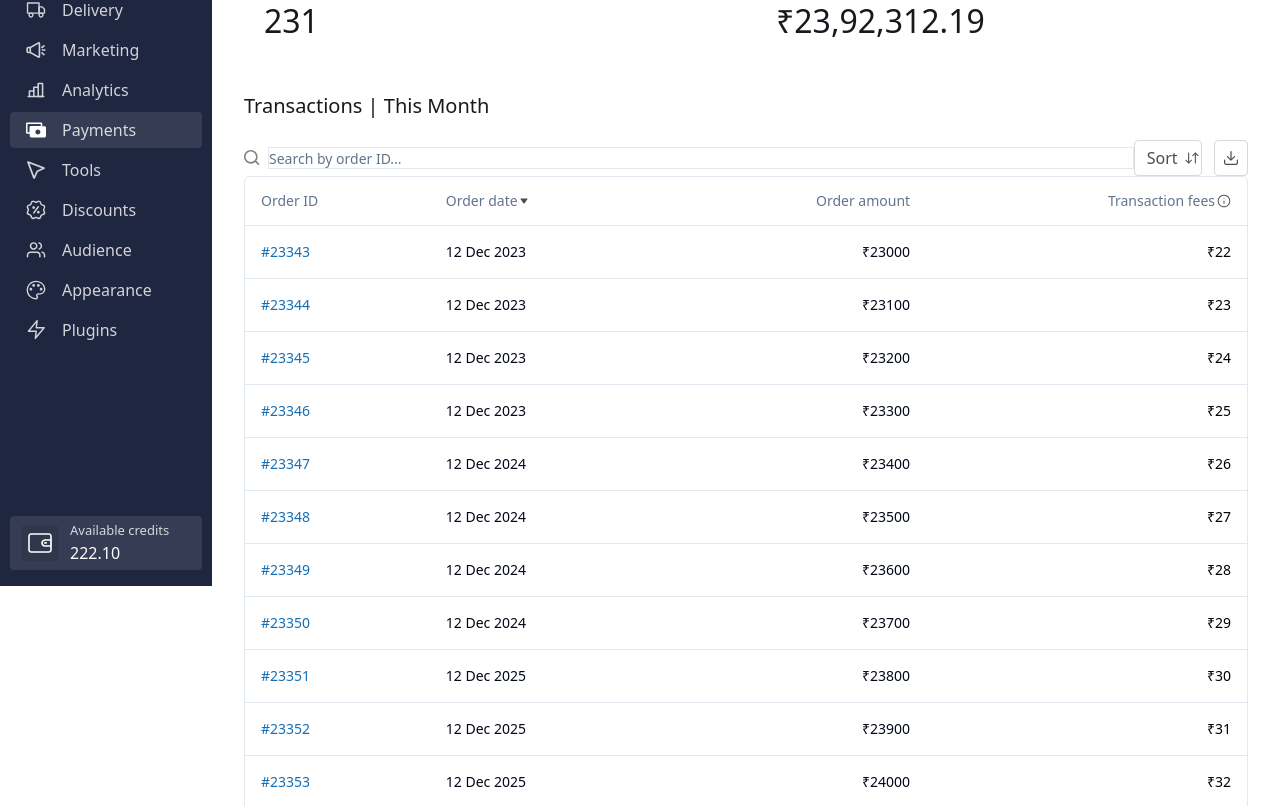
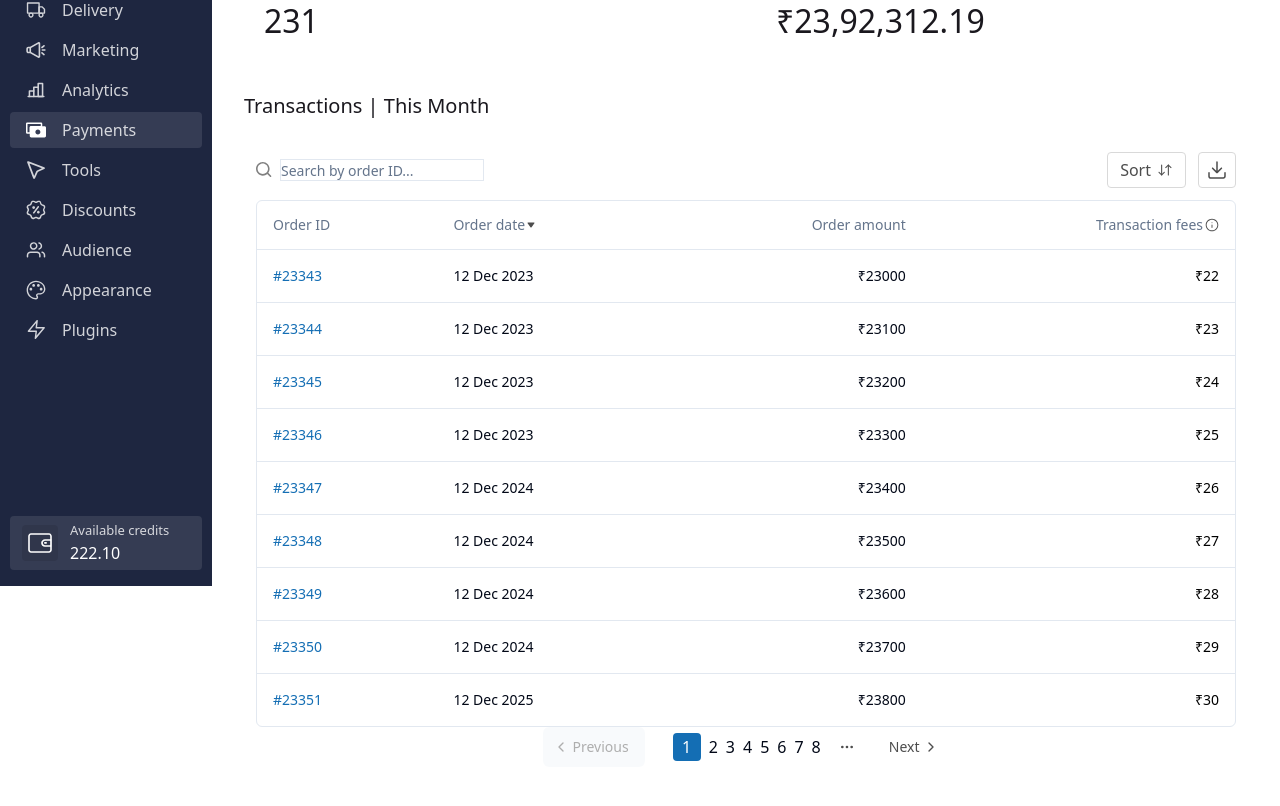
Before and after one commit to notpritam/dukkan-payout, a Next.js app: page / in a window 1280 px wide. Shown: the part 214-1020 px from the top of the page. Built offline with nearby package versions, Linux system fonts and the light colour scheme.

Commit message:
Refactor pagination component and update items per page

```diff
--- a/app/page.js
+++ b/app/page.js
@@ -17,7 +17,7 @@ import { useEffect, useState } from "react";
 
 export default function Home() {
   const data = [];
-  for (let i = 0; i < 100; i++) {
+  for (let i = 0; i < 500; i++) {
     data.push({
       orderId: "#" + (23343 + i),
       orderDate: `12 Dec 20${23 + Math.floor(i / 4)}`,
@@ -86,7 +86,7 @@ export default function Home() {
   const [searchValue, setSearchValue] = useState("");
 
   const [currentPage, setCurrentPage] = useState(1);
-  const [itemsPerPage, setItemsPerPage] = useState(5);
+  const [itemsPerPage, setItemsPerPage] = useState(9);
 
   const lastIndexOfLastItem = currentPage * itemsPerPage;
   const indexOfFirstItem = lastIndexOfLastItem - itemsPerPage;
@@ -164,13 +164,14 @@ export default function Home() {
             </span>
           </div>
 
-          <div className="flex justify-between">
-            <div className="bg-white w-full flex gap-2 items-center rounded-[6px]">
+          <div className="p-[12px] pb-[24px]">
+            <div className="flex justify-between mb-[12px]">
+              <div className="bg-white  flex gap-2 items-center rounded-[6px]">
                 <Image src={"/Main/search.svg"} height={16} width={16} />
                 <Input
                   value={searchValue}
                   onChange={(e) => setSearchValue(e.target.value)}
-                className="h-[22px] p-0 rounded-none "
+                  className="h-[22px] w-auto p-0 rounded-none "
                   placeholder="Search by order ID..."
                 />
               </div>
@@ -186,13 +187,14 @@ export default function Home() {
               </div>
             </div>
 
-          <DataTable columns={columns} data={filterData} />
+            <DataTable columns={columns} data={currentItems} />
             <PaginationSection
-            totalItems={data.length}
-            itemsPerPage={5}
-            currentPage={1}
-            setCurrentPage={1}
+              totalItems={filterData.length}
+              itemsPerPage={itemsPerPage}
+              currentPage={currentPage}
+              setCurrentPage={setCurrentPage}
             />
+          </div>
         </div>
       </main>
     </main>
--- a/components/Table.jsx
+++ b/components/Table.jsx
@@ -24,6 +24,7 @@ import {
   TableHeader,
   TableRow,
 } from "@/components/ui/table";
+import { cn } from "@/lib/utils";
 
 export function DataTable({ columns, data }) {
   const table = useReactTable({
@@ -34,13 +35,13 @@ export function DataTable({ columns, data }) {
 
   return (
     <div className="rounded-md border">
-      <Table>
-        <TableHeader>
+      <Table className="w-full">
+        <TableHeader className="">
           {table.getHeaderGroups().map((headerGroup) => (
-            <TableRow key={headerGroup.id}>
+            <TableRow className=" " key={headerGroup.id}>
               {headerGroup.headers.map((header) => {
                 return (
-                  <TableHead key={header.id}>
+                  <TableHead className="" key={header.id}>
                     {header.isPlaceholder
                       ? null
                       : flexRender(
@@ -91,20 +92,82 @@ export const PaginationSection = ({
   for (let i = 1; i <= Math.ceil(totalItems / itemsPerPage); i++) {
     pages.push(i);
   }
+
+  const handleNextPage = () => {
+    if (currentPage < pages.length) {
+      setCurrentPage(currentPage + 1);
+    }
+  };
+
+  const handlePreviousPage = () => {
+    if (currentPage > 1) {
+      setCurrentPage(currentPage - 1);
+    }
+  };
   return (
     <Pagination>
-      <PaginationContent>
+      <PaginationContent className="gap-[8px]">
         <PaginationItem>
-          <PaginationPrevious href="#" />
+          <PaginationPrevious
+            className={cn(
+              currentPage == 1 ? "bg-muted opacity-45 mr-[20px]" : ""
+            )}
+            onClick={() => handlePreviousPage()}
+          />
         </PaginationItem>
-        <PaginationItem>
-          <PaginationLink href="#">1</PaginationLink>
-        </PaginationItem>
+        {currentPage != 1 && (
+          <div
+            className={cn(
+              currentPage == 1
+                ? "bg-blue-600 text-white font-medium leading-[20px] text-[14px] "
+                : " text-[#4D4D4D] font-normal"
+            )}
+            onClick={() => setCurrentPage(1)}
+          >
+            1
+          </div>
+        )}
+        {currentPage > 2 && (
+          <PaginationItem>
+            <PaginationEllipsis />
+          </PaginationItem>
+        )}
+        {pages
+          .filter((page, index) => {
+            const pagesAhead = pages.length - currentPage;
+            if (pagesAhead >= 8) {
+              return page >= currentPage && page < currentPage + 8;
+            } else {
+              const startPage = pages.length - 7 > 0 ? pages.length - 7 : 1;
+              return page >= startPage && page <= pages.length;
+            }
+          })
+          .map((page, index) => {
+            return (
+              <div
+                onClick={() => setCurrentPage(page)}
+                className={cn(
+                  currentPage == page
+                    ? "px-[8px] py-[6px] h-[28px] w-[28px] flex justify-center items-center rounded-sm bg-[#146EB4] text-white"
+                    : "",
+                  ""
+                )}
+                key={index + 1}
+              >
+                <div>{page}</div>
+              </div>
+            );
+          })}
         <PaginationItem>
           <PaginationEllipsis />
         </PaginationItem>
         <PaginationItem>
-          <PaginationNext href="#" />
+          <PaginationNext
+            className={cn(
+              currentPage == pages.length ? "bg-muted opacity-45 ml-[20px]" : ""
+            )}
+            onClick={() => handleNextPage()}
+          />
         </PaginationItem>
       </PaginationContent>
     </Pagination>
--- a/components/ui/pagination.jsx
+++ b/components/ui/pagination.jsx
@@ -1,92 +1,88 @@
-import * as React from "react"
-import { ChevronLeft, ChevronRight, MoreHorizontal } from "lucide-react"
+import * as React from "react";
+import { ChevronLeft, ChevronRight, MoreHorizontal } from "lucide-react";
 
-import { cn } from "@/lib/utils"
+import { cn } from "@/lib/utils";
 import { buttonVariants } from "@/components/ui/button";
 
-const Pagination = ({
-  className,
-  ...props
-}) => (
+const Pagination = ({ className, ...props }) => (
   <nav
     role="navigation"
     aria-label="pagination"
     className={cn("mx-auto flex w-full justify-center", className)}
-    {...props} />
-)
+    {...props}
+  />
+);
 
 const PaginationContent = React.forwardRef(({ className, ...props }, ref) => (
   <ul
     ref={ref}
     className={cn("flex flex-row items-center gap-1", className)}
-    {...props} />
-))
-PaginationContent.displayName = "PaginationContent"
+    {...props}
+  />
+));
+PaginationContent.displayName = "PaginationContent";
 
 const PaginationItem = React.forwardRef(({ className, ...props }, ref) => (
-  <li ref={ref} className={cn("", className)} {...props} />
-))
-PaginationItem.displayName = "PaginationItem"
+  <li
+    ref={ref}
+    className={cn("text-[#4D4D4D] text-[14px]", className)}
+    {...props}
+  />
+));
+PaginationItem.displayName = "PaginationItem";
 
-const PaginationLink = ({
-  className,
-  isActive,
-  size = "icon",
-  ...props
-}) => (
+const PaginationLink = ({ className, isActive, size = "icon", ...props }) => (
   <PaginationItem>
     <a
       aria-current={isActive ? "page" : undefined}
-      className={cn(buttonVariants({
-        variant: isActive ? "outline" : "ghost",
-        size,
-      }), className)}
-      {...props} />
+      className={cn(
+        buttonVariants({
+          variant: isActive ? "outline" : "ghost",
+          size,
+        }),
+        className
+      )}
+      {...props}
+    />
   </PaginationItem>
-)
-PaginationLink.displayName = "PaginationLink"
+);
+PaginationLink.displayName = "PaginationLink";
 
-const PaginationPrevious = ({
-  className,
-  ...props
-}) => (
+const PaginationPrevious = ({ className, ...props }) => (
   <PaginationLink
     aria-label="Go to previous page"
     size="default"
     className={cn("gap-1 pl-2.5", className)}
-    {...props}>
+    {...props}
+  >
     <ChevronLeft className="h-4 w-4" />
     <span>Previous</span>
   </PaginationLink>
-)
-PaginationPrevious.displayName = "PaginationPrevious"
+);
+PaginationPrevious.displayName = "PaginationPrevious";
 
-const PaginationNext = ({
-  className,
-  ...props
-}) => (
+const PaginationNext = ({ className, ...props }) => (
   <PaginationLink
     aria-label="Go to next page"
     size="default"
     className={cn("gap-1 pr-2.5", className)}
-    {...props}>
+    {...props}
+  >
     <span>Next</span>
     <ChevronRight className="h-4 w-4" />
   </PaginationLink>
-)
+);
 
-const PaginationEllipsis = ({
-  className,
-  ...props
-}) => (
+const PaginationEllipsis = ({ className, ...props }) => (
   <span
     aria-hidden
     className={cn("flex h-9 w-9 items-center justify-center", className)}
-    {...props}>
+    {...props}
+  >
     <MoreHorizontal className="h-4 w-4" />
     <span className="sr-only">More pages</span>
   </span>
-)
+);
 
 export {
   Pagination,
@@ -96,4 +92,4 @@ export {
   PaginationLink,
   PaginationNext,
   PaginationPrevious,
-}
+};
```
Lines whose indentation alone changed are shown as unchanged.
